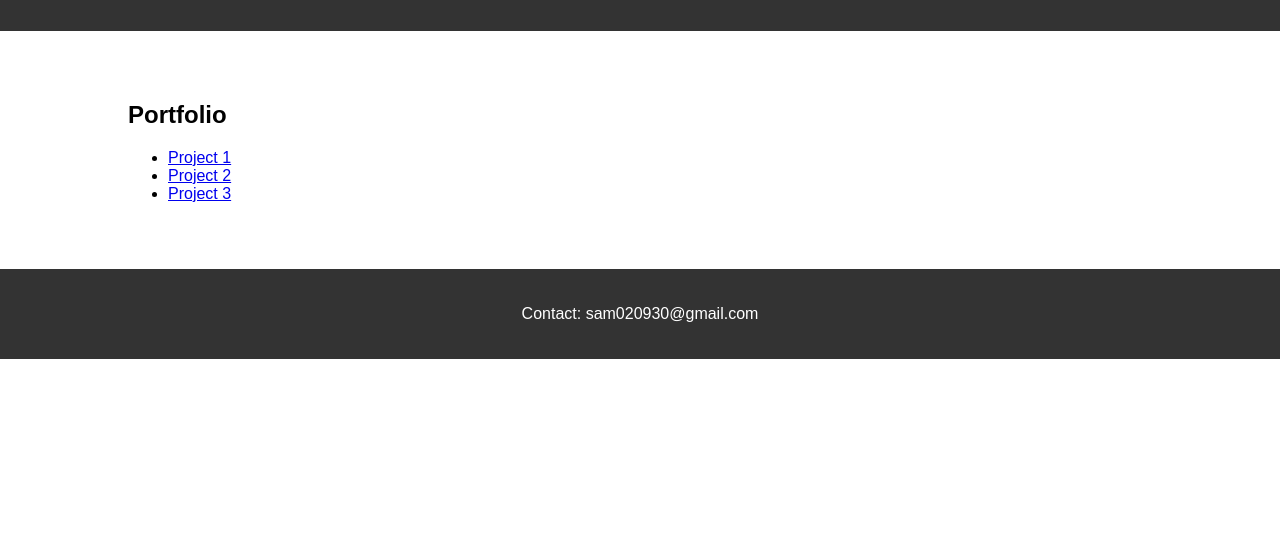
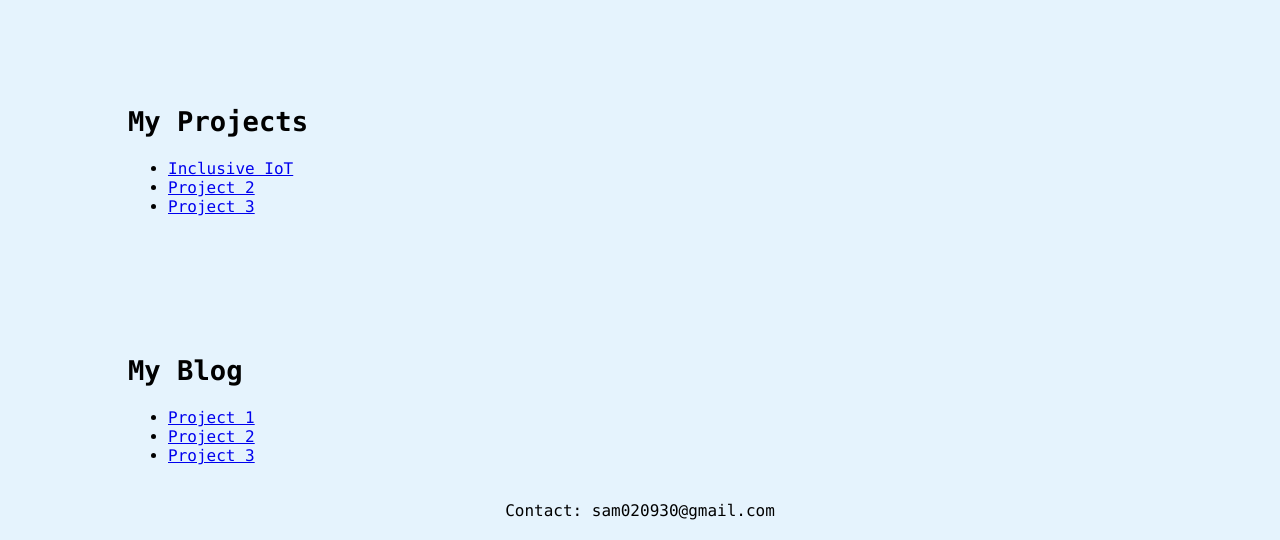
Before and after one commit to samcho02/samcho02.github.io, a plain HTML site: page index.html in a window 1280 px wide. Shown: the part 260-800 px from the top of the page. Drawn offline with Linux system fonts and the light colour scheme.

Commit message:
some major changes

```diff
--- a/index.html
+++ b/index.html
@@ -3,7 +3,7 @@
 <head>
     <meta charset="UTF-8">
     <meta name="viewport" content="width=device-width, initial-scale=1.0">
-    <title>Your Name - Portfolio</title>
+    <title>Sungmin Cho</title>
     <link rel="stylesheet" href="style.css">
 </head>
 
@@ -13,26 +13,38 @@
             <img src="profile.JPG" alt="Sungmin Cho">
             <h1>Sungmin Cho</h1>
             <p>Software Developer</p>
+
         </div>
     </header>
 
-    <section id="portfolio">
+    <section id="portfolio" class="portfolio-section">
         <div class="container">
-            <h2>Portfolio</h2>
+            <h2 style="font-size: 1.7em;">My Projects</h2>
             <ul>
-                <li><a href="#">Project 1</a></li>
-                <li><a href="#">Project 2</a></li>
-                <li><a href="#">Project 3</a></li>
+                <li><a href="/projects/project1.html">Inclusive IoT</a></li>
+                <li><a href="/projects/project2.html">Project 2</a></li>
+                <li><a href="/projects/project3.html">Project 3</a></li>
                 <!-- Add more projects as needed -->
             </ul>
         </div>
     </section>
 
+    <section id="Blog" class="portfolio-section">
+        <div class="container">
+            <h2 style="font-size: 1.7em;">My Blog</h2>
+            <ul>
+                <li><a href="/projects/project1.html">Project 1</a></li>
+                <li><a href="/projects/project2.html">Project 2</a></li>
+                <li><a href="/projects/project3.html">Project 3</a></li>
+                <!-- Add more projects as needed -->
+            </ul>
+        </div>
+    </section>
     <!-- Add more sections as needed -->
 
     <footer>
         <div class="container">
-            <p>Contact: sam020930@gmail.com</p>
+            <p class="contact">Contact: sam020930@gmail.com</p>
         </div>
     </footer>
 </body>
--- a/style.css
+++ b/style.css
@@ -1,17 +1,19 @@
 body {
-    font-family: Arial, sans-serif;
+    font-family: 'Lucida Console', monospace;
     margin: 0;
     padding: 0;
+    background-color: #E5F3FD; /* Change the background color as needed */
 }
 
 .container {
     width: 80%;
     margin: 0 auto;
+    background-color: #E5F3FD; /* Change the background color as needed */
 }
 
 header {
-    background-color: #333;
-    color: #fff;
+    background-color: #E5F3FD;
+    color: #000;
     padding: 20px 0;
     text-align: center;
 }
@@ -31,8 +33,21 @@ section {
 }
 
 footer {
-    background-color: #333;
-    color: #fff;
+    background-color: #E5F3FD;
+    color: #000;
     text-align: center;
+    position: fixed; /* Fixed positioning */
+    bottom: 0; /* Align at the bottom of the viewport */
+    width: 100%; /* Full width */
     padding: 20px 0;
 }
+
+.contact {
+    margin: 0; /* Reset margin */
+    background-color: #E5F3FD; /* Change the background color as needed */
+}
+
+.portfolio-section {
+    background-color: #E5F3FD; /* Change the background color as needed */
+    padding: 50px 0; /* Add padding for better spacing */
+}
```
Also changed, not shown: projects/project1.html (added, +32 -0 lines), projects/project2.html (added, +33 -0 lines), projects/project3.html (added, +33 -0 lines).
